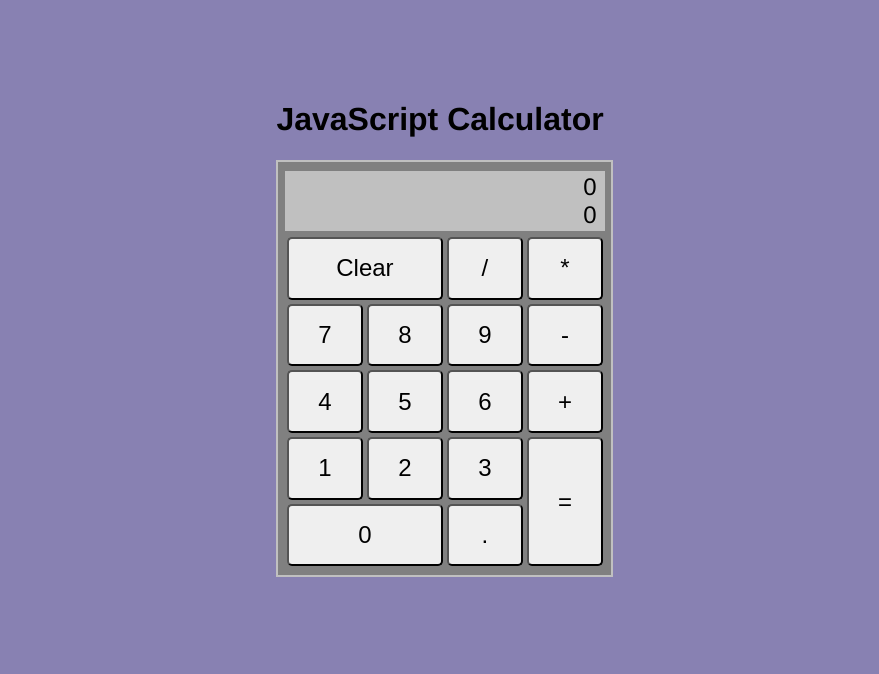
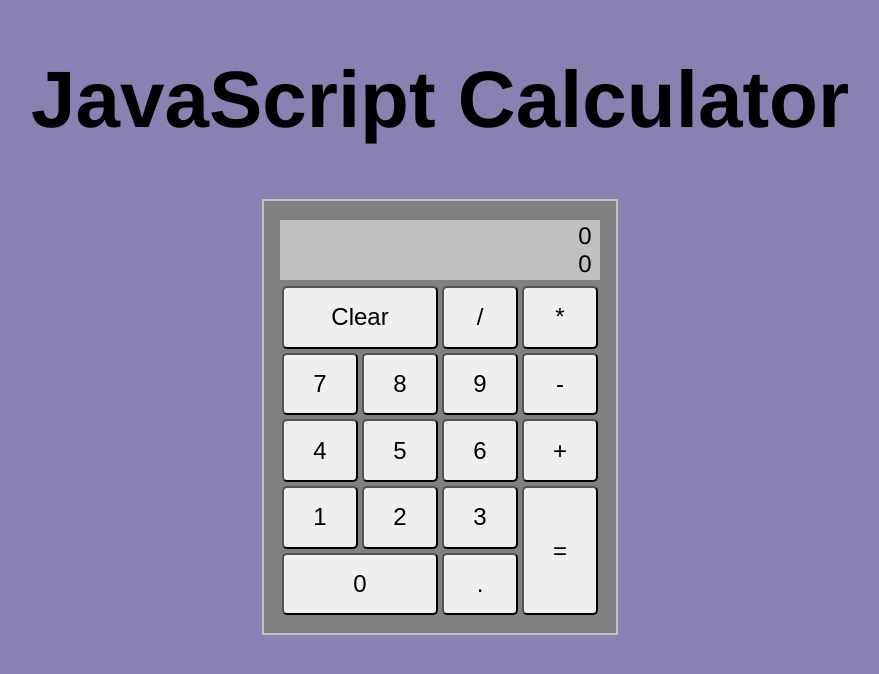
Before and after one commit to KevinL622/JavaScriptCalculator, a plain HTML site: page index.html in a window 1280 px wide. Shown: the whole page, without its empty margins (200-1079 px from the left). Drawn offline with nearby package versions, Linux system fonts and the light colour scheme.

Commit message:
Changed Title Size

```diff
--- a/css/style.css
+++ b/css/style.css
@@ -1,10 +1,12 @@
 body {
-  display: flex;
   font-family: helvetica;
-  justify-content: center;
   text-align: center;
   background-color: #8881B2;
-  margin-top: 10vh;
+}
+
+#title{
+  position: static;
+  font-size: 10vh;
 }
 
 .container {
@@ -17,7 +19,9 @@ body {
   border: 2px solid silver;
   background-color: grey;
   margin-top: 0%;
-  padding: 2%;
+  padding: 2vh;
+  margin-left: auto;
+  margin-right: auto;
 }
 
 button {
```
